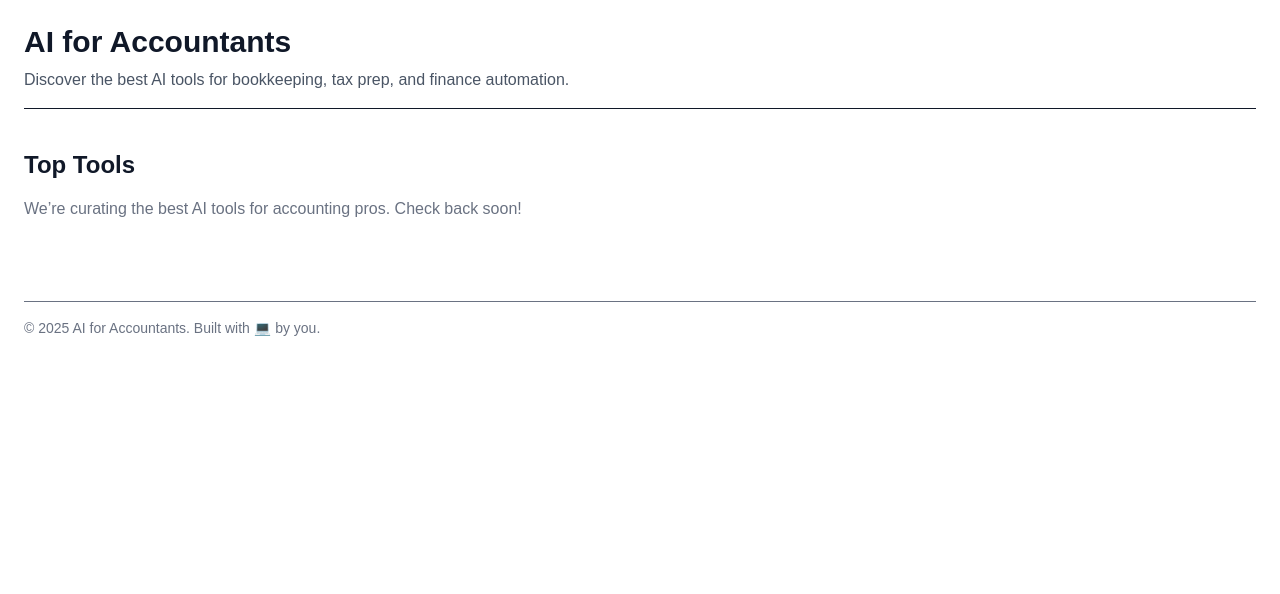
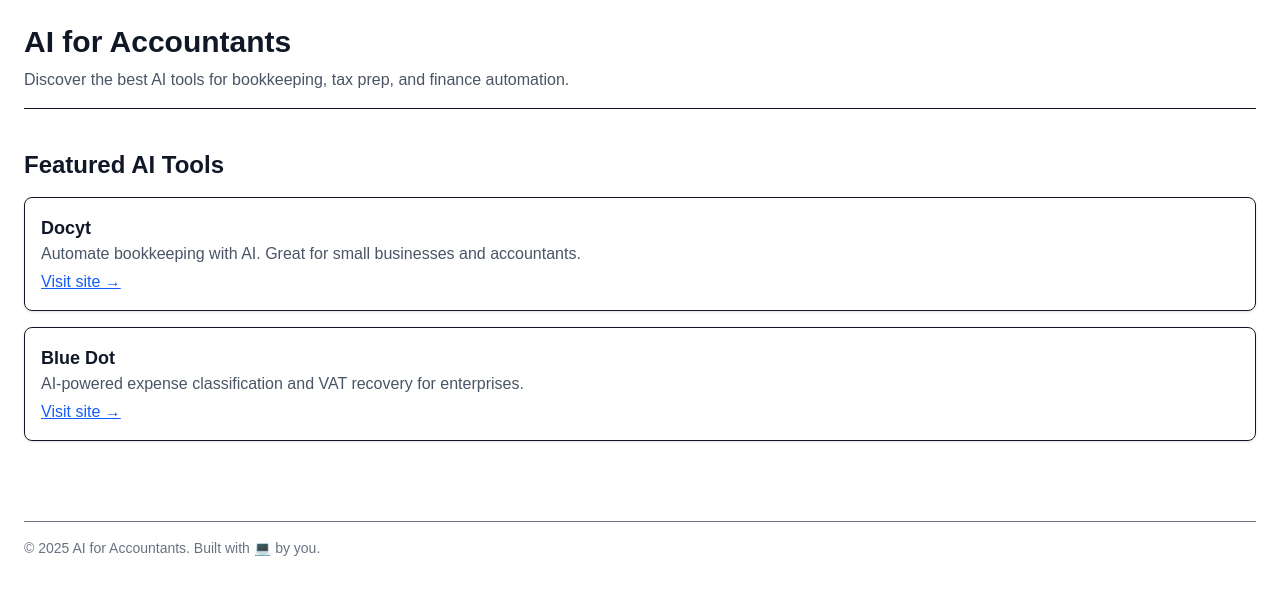
Before and after one commit to AIacct915/aiforaccountants, a Next.js app: page / in a window 1280 px wide. Shown: the top 594 px of the page. Built offline with nearby package versions, Linux system fonts and the light colour scheme.

Commit message:
Add sample AI tools section

```diff
--- a/src/app/page.tsx
+++ b/src/app/page.tsx
@@ -6,10 +6,22 @@ export default function Home() {
         <p className="text-gray-600 mt-2">Discover the best AI tools for bookkeeping, tax prep, and finance automation.</p>
       </header>
 
-      <section className="mb-10">
-        <h2 className="text-2xl font-semibold mb-4">Top Tools</h2>
-        <p className="text-gray-500">We’re curating the best AI tools for accounting pros. Check back soon!</p>
-      </section>
+     <section className="mb-10">
+  <h2 className="text-2xl font-semibold mb-4">Featured AI Tools</h2>
+  <ul className="space-y-4">
+    <li className="border p-4 rounded-lg shadow-sm">
+      <h3 className="text-lg font-bold">Docyt</h3>
+      <p className="text-gray-600">Automate bookkeeping with AI. Great for small businesses and accountants.</p>
+      <a className="text-blue-600 underline mt-1 block" href="https://docyt.com" target="_blank">Visit site →</a>
+    </li>
+    <li className="border p-4 rounded-lg shadow-sm">
+      <h3 className="text-lg font-bold">Blue Dot</h3>
+      <p className="text-gray-600">AI-powered expense classification and VAT recovery for enterprises.</p>
+      <a className="text-blue-600 underline mt-1 block" href="https://www.bluedotcorp.com" target="_blank">Visit site →</a>
+    </li>
+  </ul>
+</section>
+
 
       <footer className="mt-20 border-t pt-4 text-sm text-gray-500">
         &copy; 2025 AI for Accountants. Built with 💻 by you.
```
